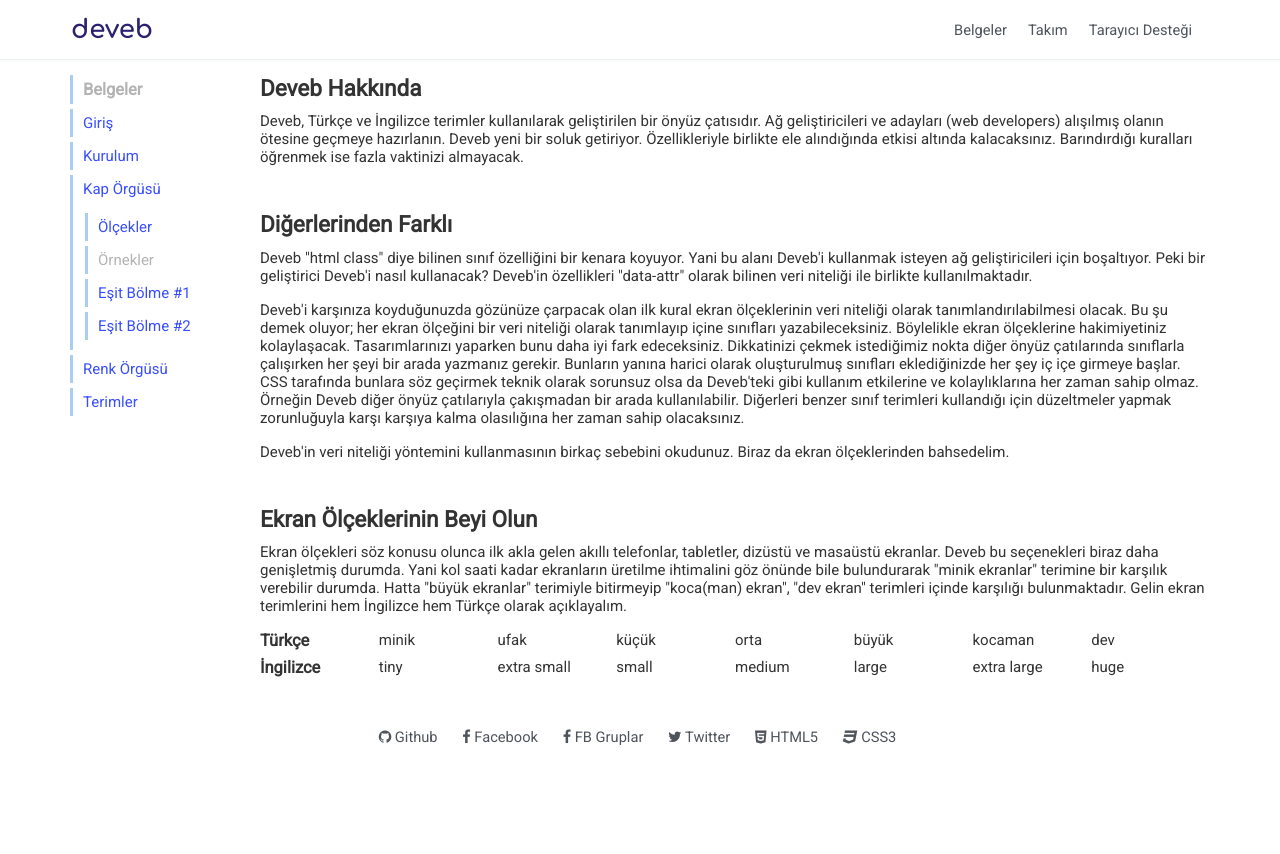
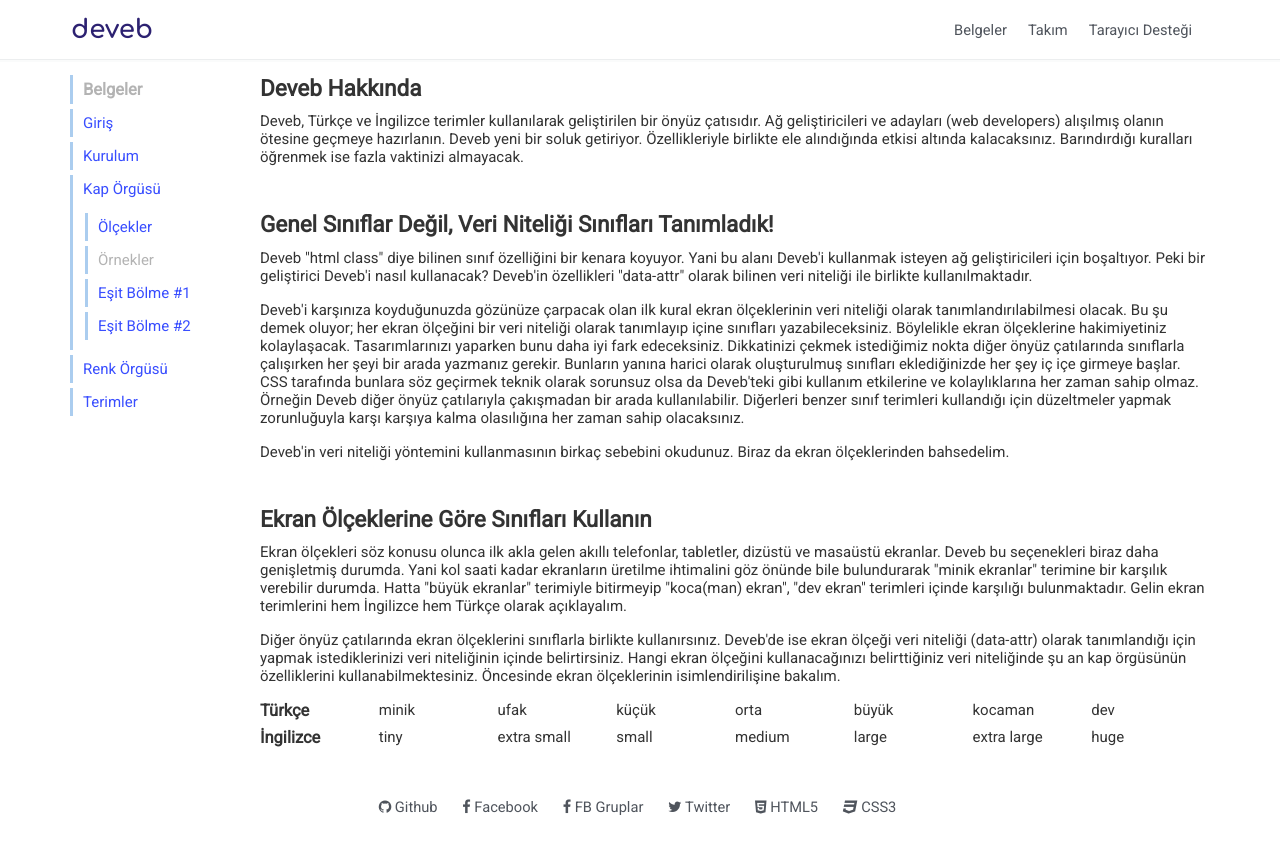
Before and after one commit to data-deveb/data-deveb.github.io, a Jekyll site: the page built from belgeler/deveb.html, in a window 1280 px wide. Shown: the top 854 px of the page. Built offline with Jekyll 4.4.1, drawn with Linux system fonts in a browser that asks for light colours.

Commit message:
Güncelleme

```diff
--- a/belgeler/deveb.html
+++ b/belgeler/deveb.html
@@ -4,12 +4,13 @@
 ---
 <h1>Deveb Hakkında</h1>
 <p>Deveb, Türkçe ve İngilizce terimler kullanılarak geliştirilen bir önyüz çatısıdır. Ağ geliştiricileri ve adayları (web developers) alışılmış olanın ötesine geçmeye hazırlanın. Deveb yeni bir soluk getiriyor. Özellikleriyle birlikte ele alındığında etkisi altında kalacaksınız. Barındırdığı kuralları öğrenmek ise fazla vaktinizi almayacak.</p>
-<h1>Diğerlerinden Farklı</h1>
+<h1>Genel Sınıflar Değil, Veri Niteliği Sınıfları Tanımladık!</h1>
 <p>Deveb "html class" diye bilinen sınıf özelliğini bir kenara koyuyor. Yani bu alanı Deveb'i kullanmak isteyen ağ geliştiricileri için boşaltıyor. Peki bir geliştirici Deveb'i nasıl kullanacak? Deveb'in özellikleri "data-attr" olarak bilinen veri niteliği ile birlikte kullanılmaktadır.</p>
 <p>Deveb'i karşınıza koyduğunuzda gözünüze çarpacak olan ilk kural ekran ölçeklerinin veri niteliği olarak tanımlandırılabilmesi olacak. Bu şu demek oluyor; her ekran ölçeğini bir veri niteliği olarak tanımlayıp içine sınıfları yazabileceksiniz. Böylelikle ekran ölçeklerine hakimiyetiniz kolaylaşacak. Tasarımlarınızı yaparken bunu daha iyi fark edeceksiniz. Dikkatinizi çekmek istediğimiz nokta diğer önyüz çatılarında sınıflarla çalışırken her şeyi bir arada yazmanız gerekir. Bunların yanına harici olarak oluşturulmuş sınıfları eklediğinizde her şey iç içe girmeye başlar. CSS tarafında bunlara söz geçirmek teknik olarak sorunsuz olsa da Deveb'teki gibi kullanım etkilerine ve kolaylıklarına her zaman sahip olmaz. Örneğin Deveb diğer önyüz çatılarıyla çakışmadan bir arada kullanılabilir. Diğerleri benzer sınıf terimleri kullandığı için düzeltmeler yapmak zorunluğuyla karşı karşıya kalma olasılığına her zaman sahip olacaksınız.</p>
 <p>Deveb'in veri niteliği yöntemini kullanmasının birkaç sebebini okudunuz. Biraz da ekran ölçeklerinden bahsedelim.</p>
-<h1>Ekran Ölçeklerinin Beyi Olun</h1>
+<h1>Ekran Ölçeklerine Göre Sınıfları Kullanın</h1>
 <p>Ekran ölçekleri söz konusu olunca ilk akla gelen akıllı telefonlar, tabletler, dizüstü ve masaüstü ekranlar. Deveb bu seçenekleri biraz daha genişletmiş durumda. Yani kol saati kadar ekranların üretilme ihtimalini göz önünde bile bulundurarak "minik ekranlar" terimine bir karşılık verebilir durumda. Hatta "büyük ekranlar" terimiyle bitirmeyip "koca(man) ekran", "dev ekran" terimleri içinde karşılığı bulunmaktadır. Gelin ekran terimlerini hem İngilizce hem Türkçe olarak açıklayalım.</p>
+<p>Diğer önyüz çatılarında ekran ölçeklerini sınıflarla birlikte kullanırsınız. Deveb'de ise ekran ölçeği veri niteliği (data-attr) olarak tanımlandığı için yapmak istediklerinizi veri niteliğinin içinde belirtirsiniz. Hangi ekran ölçeğini kullanacağınızı belirttiğiniz veri niteliğinde şu an kap örgüsünün özelliklerini kullanabilmektesiniz. Öncesinde ekran ölçeklerinin isimlendirilişine bakalım.</p>
 <p></p>
 <div data-gnl="24 24p">
   <div data-gnl="1 8p"><h2>Türkçe</h2></div>
@@ -29,3 +30,4 @@
   <div data-gnl="1 8p">extra large</div>
   <div data-gnl="1 8p">huge</div>
 </div>
+<p></p>
```
